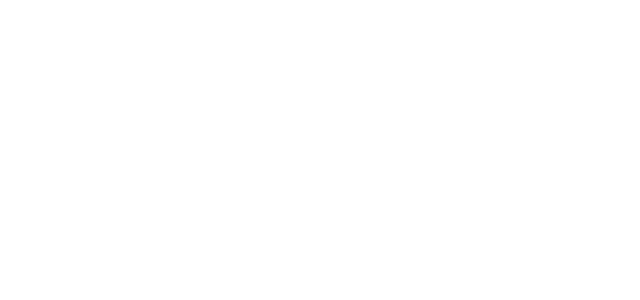
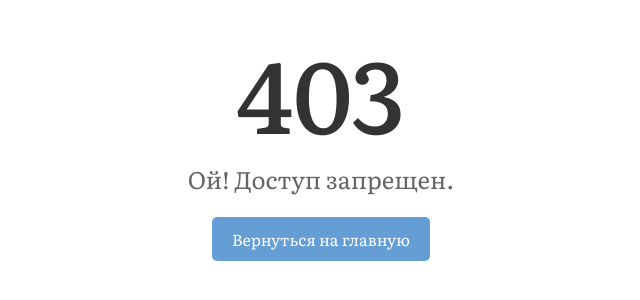
Before and after one commit to ssofianne/reconstruction_front, a React (Vite) app: page /reconstruction_front/403 in a window 1280 px wide. Before the commit this address had no page. Shown: the part 254-554 px from the top of the page, without its empty margins (319-959 px from the left). Built offline with nearby package versions, Linux system fonts and the light colour scheme.

Commit message:
add 403,404 pages

```diff
--- a/src/App.tsx
+++ b/src/App.tsx
@@ -9,6 +9,8 @@
 import ProfilePage from './pages/ProfilePage/ProfilePage'
 import ReconstructionsListPage from './pages/ReconstructionsListPage/ReconstructionsListPage'
 import ReconstructionPage from './pages/ReconstructionPage/ReconstructionPage'
+import NotFoundPage from './pages/NotFoundPage/NotFoundPage'
+import ForbiddenPage from './pages/ForbiddenPage/ForbiddenPage'
 
 // const { invoke } = (window as any).__TAURI__.tauri;
 
@@ -41,6 +43,8 @@
       <Route path={`/work/:workId`} element={<WorkDetailPage />} />
       <Route path= {ROUTES.RECONSTRUCTIONS} element={<ReconstructionsListPage/>}/>
       <Route path= {'/reconstructions/:pk'} element={<ReconstructionPage/>}/>
+      <Route path="*" element={<NotFoundPage />}/>
+      <Route path="/403" element={<ForbiddenPage />} />
     </Routes>
   )
 }
--- /dev/null
+++ b/src/pages/ForbiddenPage/ForbiddenPage.css
@@ -0,0 +1,35 @@
+.not-found-container {
+    display: flex;
+    flex-direction: column;
+    align-items: center;
+    justify-content: center;
+    height: 100vh;
+    text-align: center;
+  }
+
+  .not-found-title {
+    font-size: 100px;
+    margin-bottom: 10px;
+    color: #333;
+  }
+
+  .not-found-message {
+    font-size: 1.5em;
+    color: #666;
+    margin-bottom: 20px;
+  }
+
+  .not-found-link {
+    background-color: #659dd5;
+    color: white;
+    padding: 10px 20px;
+    border: none;
+    border-radius: 5px;
+    cursor: pointer;
+    text-decoration: none;
+    transition: background-color 0.3s ease;
+  }
+
+  .not-found-link:hover {
+    background-color: #0056b3;
+  }
--- /dev/null
+++ b/src/pages/ForbiddenPage/ForbiddenPage.tsx
@@ -0,0 +1,20 @@
+// import Header from '../../components/Header/Header';
+import './ForbiddenPage.css';
+import { Link } from 'react-router-dom';
+
+const NotFoundPage = () => {
+    return (
+        <>
+            {/* <Header /> */}
+            <div className="not-found-container">
+                <h1 className="not-found-title">403</h1>
+                <p className="not-found-message">
+                    Ой! Доступ запрещен.
+                </p>
+                <Link to="/" className="not-found-link">Вернуться на главную</Link>
+            </div>
+        </>
+    );
+};
+
+export default NotFoundPage;
--- /dev/null
+++ b/src/pages/NotFoundPage/NotFoundPage.css
@@ -0,0 +1,35 @@
+.not-found-container {
+    display: flex;
+    flex-direction: column;
+    align-items: center;
+    justify-content: center;
+    height: 100vh;
+    text-align: center;
+  }
+
+  .not-found-title {
+    font-size: 100px;
+    margin-bottom: 10px;
+    color: #333;
+  }
+
+  .not-found-message {
+    font-size: 1.5em;
+    color: #666;
+    margin-bottom: 20px;
+  }
+
+  .not-found-link {
+    background-color: #659dd5;
+    color: white;
+    padding: 10px 20px;
+    border: none;
+    border-radius: 5px;
+    cursor: pointer;
+    text-decoration: none;
+    transition: background-color 0.3s ease;
+  }
+
+  .not-found-link:hover {
+    background-color: #0056b3;
+  }
--- /dev/null
+++ b/src/pages/NotFoundPage/NotFoundPage.tsx
@@ -0,0 +1,20 @@
+// import Header from '../../components/Header/Header';
+import './NotFoundPage.css';
+import { Link } from 'react-router-dom';
+
+const NotFoundPage = () => {
+    return (
+        <>
+            {/* <Header /> */}
+            <div className="not-found-container">
+                <h1 className="not-found-title">404</h1>
+                <p className="not-found-message">
+                    Ой! Страница не найдена...
+                </p>
+                <Link to="/" className="not-found-link">Вернуться на главную</Link>
+            </div>
+        </>
+    );
+};
+
+export default NotFoundPage;
```
Also changed, not shown: src/pages/WorksListPage/WorksListPage.css (added), src/pages/WorksListPage/WorksListPage.tsx (added).
